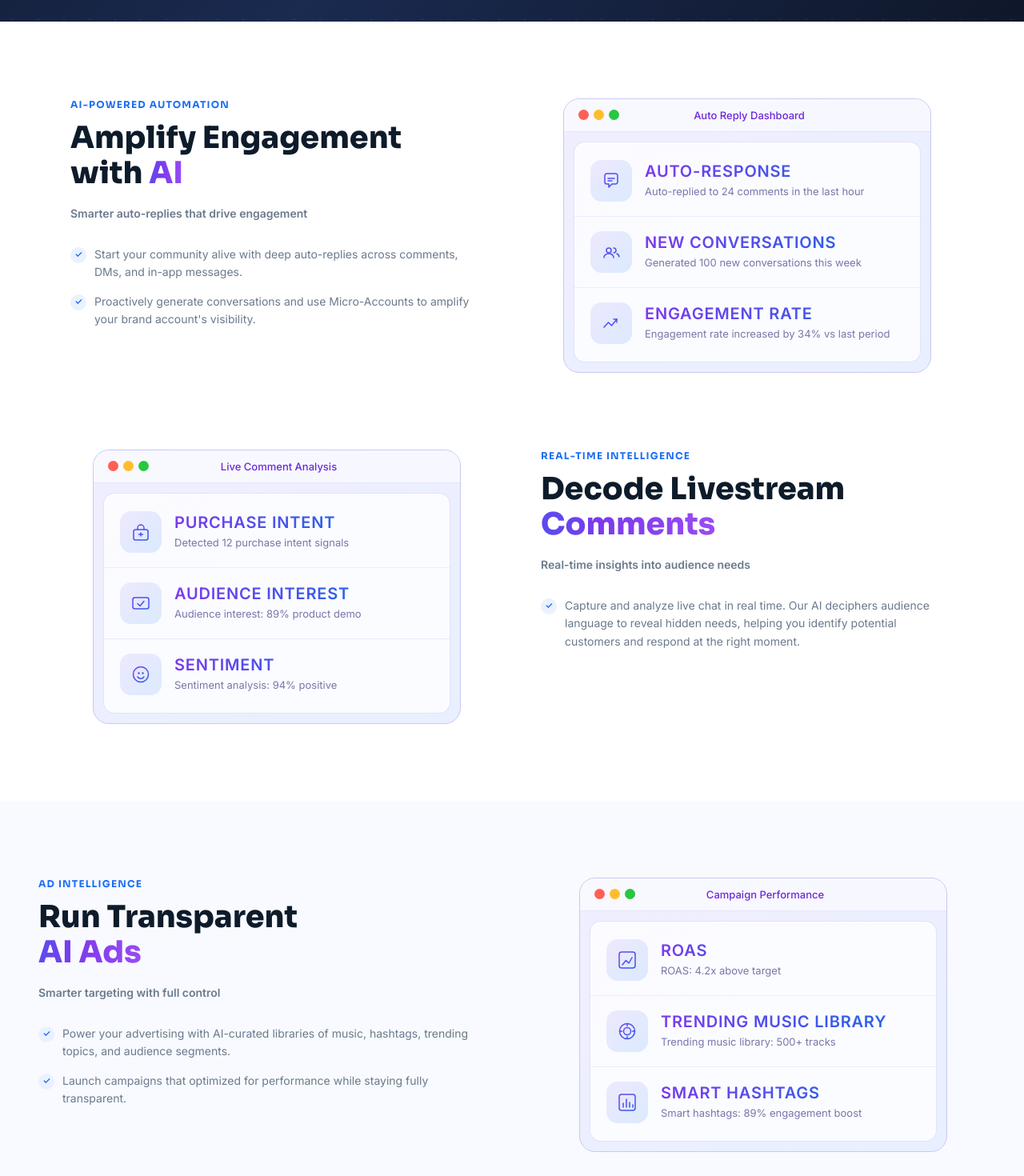
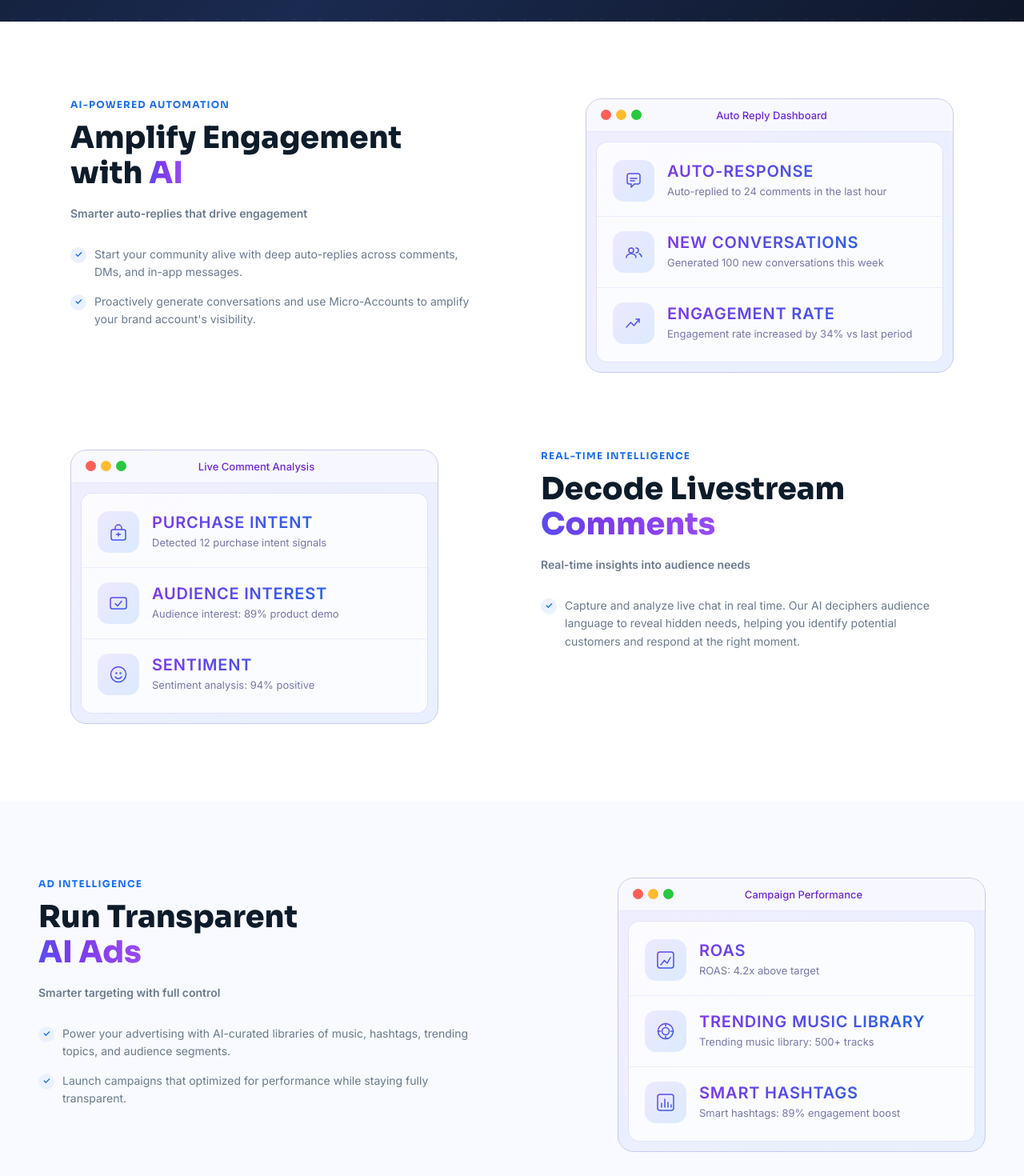
Before and after one commit to panfeeling0805-cloud/dtc-index, a React (Vite) app in the folder frontend/: page /products/tiktok in a window 1280 px wide. Shown: the part 600-2070 px from the top of the page at 80% size. Built offline with nearby package versions, Linux system fonts and the light colour scheme.

Commit message:
fix: align widgets to column edges (flex-end right, flex-start left)

```diff
--- a/frontend/src/pages/ProductTikTok.tsx
+++ b/frontend/src/pages/ProductTikTok.tsx
@@ -92,7 +92,7 @@ export default function ProductTikTok() {
           </div>
 
           {/* Right — Auto Reply Dashboard */}
-          <div style={{ display: 'flex', justifyContent: 'center' }}>
+          <div style={{ display: 'flex', justifyContent: 'flex-end' }}>
             <div style={{ width: 460, borderRadius: 20, overflow: 'hidden', border: '0.5px solid #c8c8f4', background: 'linear-gradient(145deg,#f0eeff 0%,#e8f0ff 100%)' }}>
               <div style={{ padding: '12px 18px', display: 'flex', alignItems: 'center', gap: 8, background: 'rgba(255,255,255,0.6)', borderBottom: '0.5px solid rgba(130,120,240,0.15)' }}>
                 <div style={{ display: 'flex', gap: 6 }}>
@@ -166,7 +166,7 @@ export default function ProductTikTok() {
       <section style={{ padding: '0 48px 96px', maxWidth: 1200, margin: '0 auto' }}>
         <div style={{ display: 'grid', gridTemplateColumns: '1fr 1fr', gap: 72, alignItems: 'flex-start' }}>
           {/* Left — Live Comment Analysis widget */}
-          <div style={{ display: 'flex', justifyContent: 'center' }}>
+          <div style={{ display: 'flex', justifyContent: 'flex-start' }}>
             <div style={{ width: 460, borderRadius: 20, overflow: 'hidden', border: '0.5px solid #c8c8f4', background: 'linear-gradient(145deg,#f0eeff 0%,#e8f0ff 100%)' }}>
               <div style={{ padding: '12px 18px', display: 'flex', alignItems: 'center', gap: 8, background: 'rgba(255,255,255,0.6)', borderBottom: '0.5px solid rgba(130,120,240,0.15)' }}>
                 <div style={{ display: 'flex', gap: 6 }}>
@@ -290,7 +290,7 @@ export default function ProductTikTok() {
           </div>
 
           {/* Right — Campaign Performance widget */}
-          <div style={{ display: 'flex', justifyContent: 'center' }}>
+          <div style={{ display: 'flex', justifyContent: 'flex-end' }}>
             <div style={{ width: 460, borderRadius: 20, overflow: 'hidden', border: '0.5px solid #c8c8f4', background: 'linear-gradient(145deg,#f0eeff 0%,#e8f0ff 100%)' }}>
               <div style={{ padding: '12px 18px', display: 'flex', alignItems: 'center', gap: 8, background: 'rgba(255,255,255,0.6)', borderBottom: '0.5px solid rgba(130,120,240,0.15)' }}>
                 <div style={{ display: 'flex', gap: 6 }}>
```
